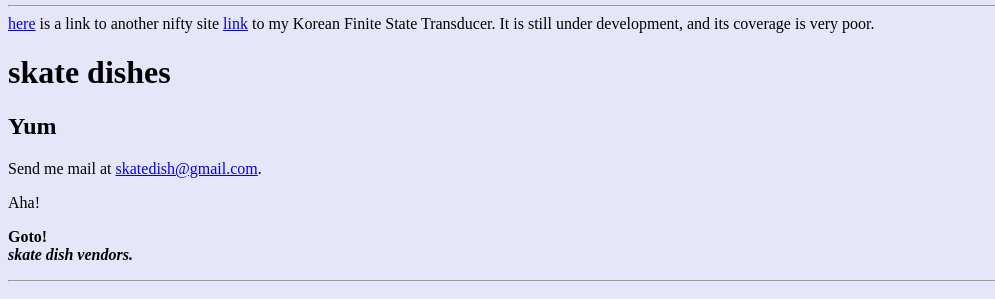
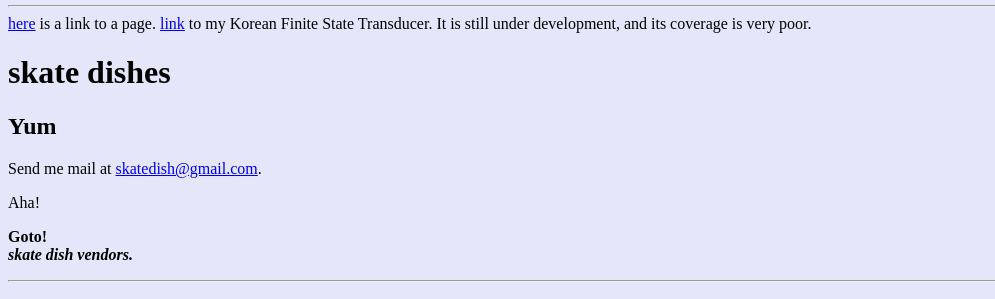
Before and after one commit to samhapdj/skatedish.github.io, a plain HTML site: page index.html in a window 1280 px wide. Shown: the part 411-710 px from the top of the page, without its empty margins (0-995 px from the left). Drawn offline with Linux system fonts and the light colour scheme.

Commit message:
Update index.html

```diff
--- a/index.html
+++ b/index.html
@@ -8,7 +8,7 @@
 <HR>
 <a href="http://skatedish.github.io/first.html">here</a>
 
-is a link to another nifty site
+is a link to a page.
 
 <a href="https://github.com/skatedish/kor-transducer">link</a>
 
```
